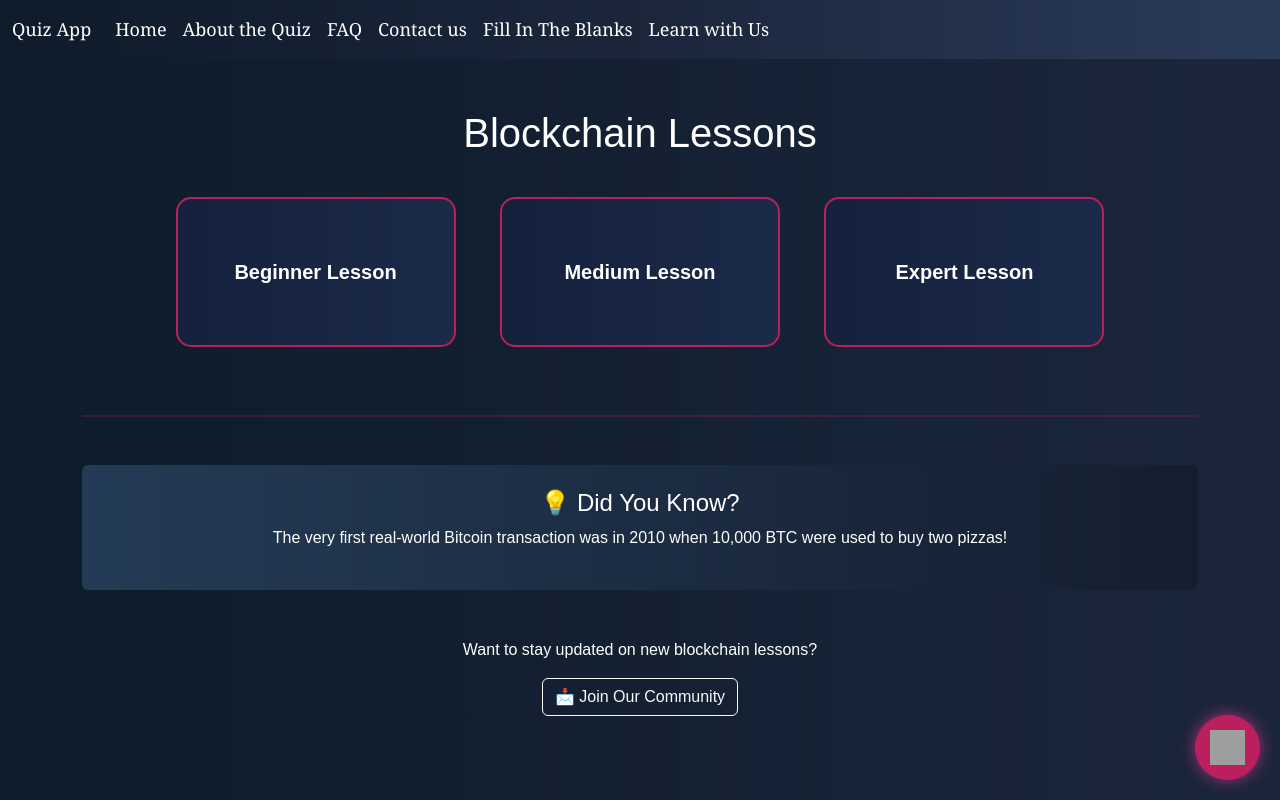
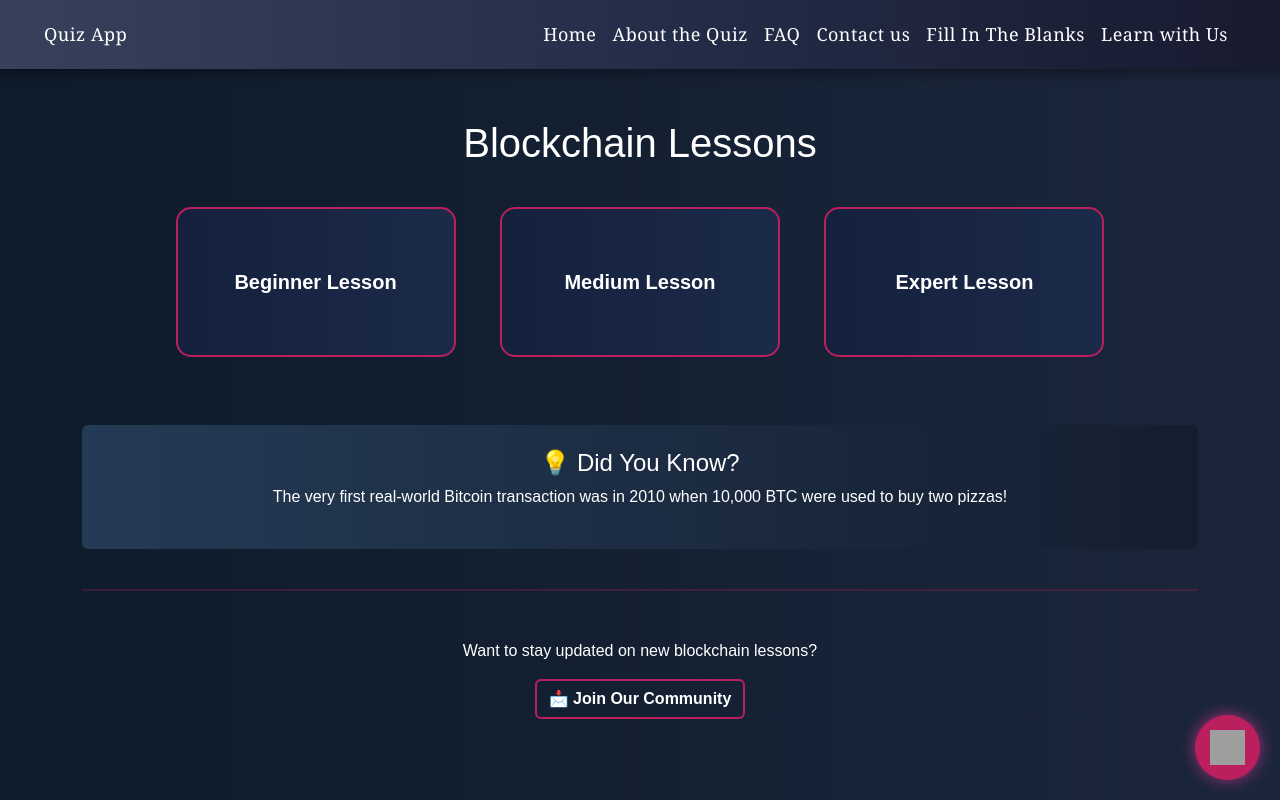
Before and after one commit to arnelasokolic1/Senior-Design-Project-IBU, a website: page learn_with_us.html in a window 1280 px wide. Drawn offline with nearby package versions, Linux system fonts and the light colour scheme; grey boxes are pictures that could not be loaded.

Commit message:
navbar fix

```diff
--- a/learn_with_us.html
+++ b/learn_with_us.html
@@ -16,15 +16,29 @@
       color: white;
     }
 
+    /* Updated Navbar Styles from rev code */
     .navbar {
-      background: linear-gradient(to right, #0d1b2a, #1b263b, #2a3b5a);
+      background: linear-gradient(to left, #181A2F, #242E49, #37415C);
+      box-shadow: 0 4px 12px rgba(0, 0, 0, 0.4);
+      padding: 0.8rem 2rem;
     }
 
     .navbar .navbar-brand,
     .navbar .nav-link {
-      color: white;
+      color: #fff !important;
       font-size: 18px;
+      font-weight: 500;
+      letter-spacing: 0.5px;
+      transition: color 0.3s;
       font-family: Cambria, Cochin, Georgia, Times, 'Times New Roman', serif;
+    }
+
+    .navbar .nav-link:hover {
+      color: #bb1f5d !important;
+    }
+
+    .navbar-nav {
+      margin-left: auto; /* Align links to the right */
     }
 
     .container {
@@ -172,15 +186,35 @@
     #chatbot-input button:hover {
       background: #bb1f5d;
     }
+
+    /* Make Join button glow */
+    .btn-community {
+      border: 2px solid #bb1f5d;
+      color: #fff;
+      background: transparent;
+      font-weight: bold;
+      transition: all 0.3s ease;
+    }
+
+    .btn-community:hover {
+      background: #bb1f5d;
+      box-shadow: 0 0 20px #bb1f5d;
+      transform: scale(1.05);
+    }
   </style>
 </head>
 
 <body>
-  <nav class="navbar navbar-expand-lg navbar-light">
+  <!-- Navbar -->
+  <nav class="navbar navbar-expand-lg">
     <div class="container-fluid">
       <a class="navbar-brand" href="#">Quiz App</a>
+      <button class="navbar-toggler" type="button" data-bs-toggle="collapse" data-bs-target="#navbarNav"
+        aria-controls="navbarNav" aria-expanded="false" aria-label="Toggle navigation">
+        <span class="navbar-toggler-icon"></span>
+      </button>
       <div class="collapse navbar-collapse" id="navbarNav">
-        <ul class="navbar-nav">
+        <ul class="navbar-nav ms-auto">
           <li class="nav-item"><a class="nav-link" href="home_page.html">Home</a></li>
           <li class="nav-item"><a class="nav-link" href="about.html">About the Quiz</a></li>
           <li class="nav-item"><a class="nav-link" href="faq.html">FAQ</a></li>
@@ -202,16 +236,15 @@
   </div>
 
   <div class="container mt-5">
-    <hr class="section-divider">
+    <!-- Join Community moved UP -->
     <div class="mt-5 p-4 rounded" style="background: linear-gradient(to right, #243B55, #141E30); color: white;">
       <h4>💡 Did You Know?</h4>
       <p>The very first real-world Bitcoin transaction was in 2010 when 10,000 BTC were used to buy two pizzas!</p>
     </div>
 
-    <div class="mt-5 text-center">
-      <p>Want to stay updated on new blockchain lessons?</p>
-      <button class="btn btn-outline-light">📩 Join Our Community</button>
-    </div>
+    <hr class="section-divider">
+
+    <div class="mt-5 text-center"> <p>Want to stay updated on new blockchain lessons?</p> <button class="btn btn-community">📩 Join Our Community</button> </div>
   </div>
 
   <div id="chatbot-button">
@@ -273,11 +306,9 @@
     function getBotReply(userText) {
       const lower = userText.toLowerCase();
 
-      // Greeting detection
       if (greetings.some(greet => lower.startsWith(greet))) {
         return "👋 Hello! How can I help you today? You can ask me about blockchain, Bitcoin, Ethereum, NFTs, or DeFi.";
       }
-
 
       for (const keyword in knowledgeBase) {
         if (isCloseMatch(lower, keyword)) {
@@ -288,7 +319,6 @@
       return "❓ I'm not sure about that yet. Try asking me about blockchain, Bitcoin, Ethereum, NFTs, or smart contracts!";
     }
 
-
     function isCloseMatch(input, keyword) {
       if (input.includes(keyword)) return true;
 
@@ -296,7 +326,6 @@
       return distance <= 2;
     }
 
-    // Levenshtein distance implementation
     function levenshtein(a, b) {
       const m = [];
       for (let i = 0; i <= b.length; i++) m[i] = [i];
```
